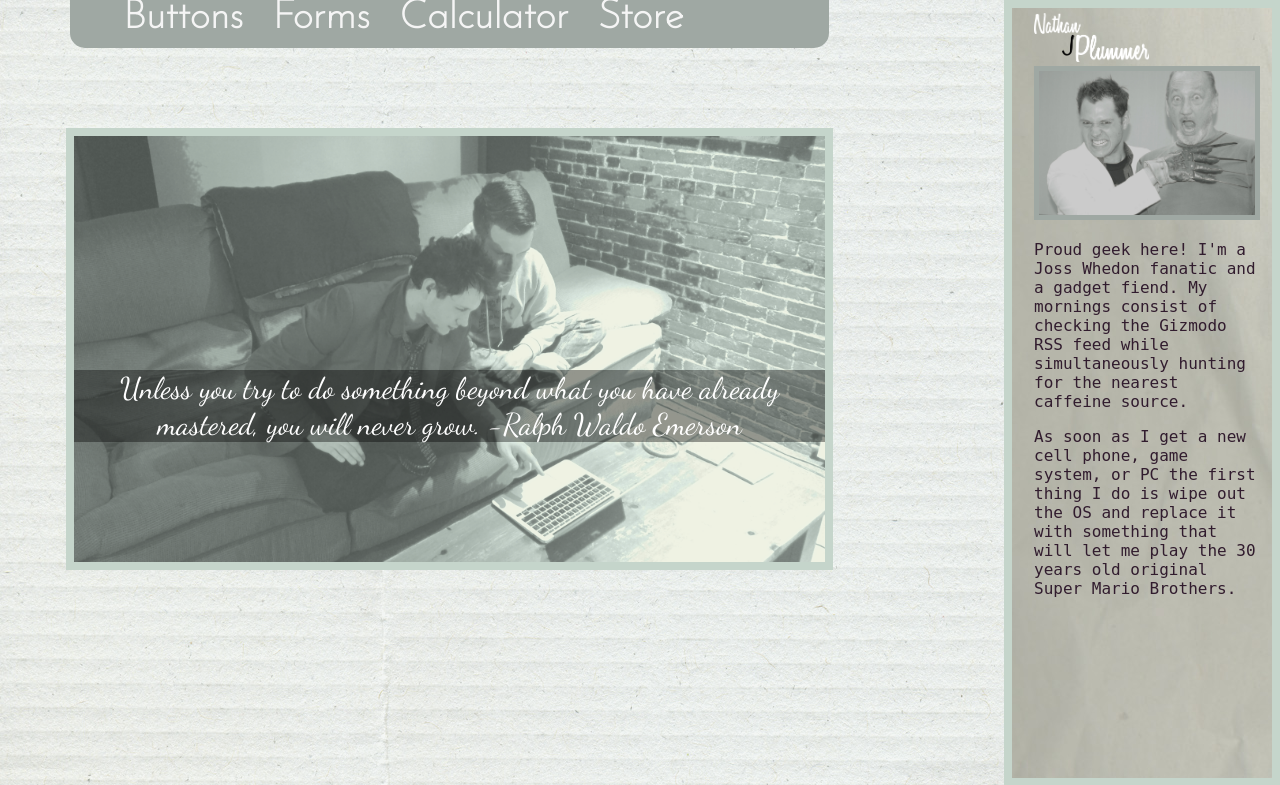
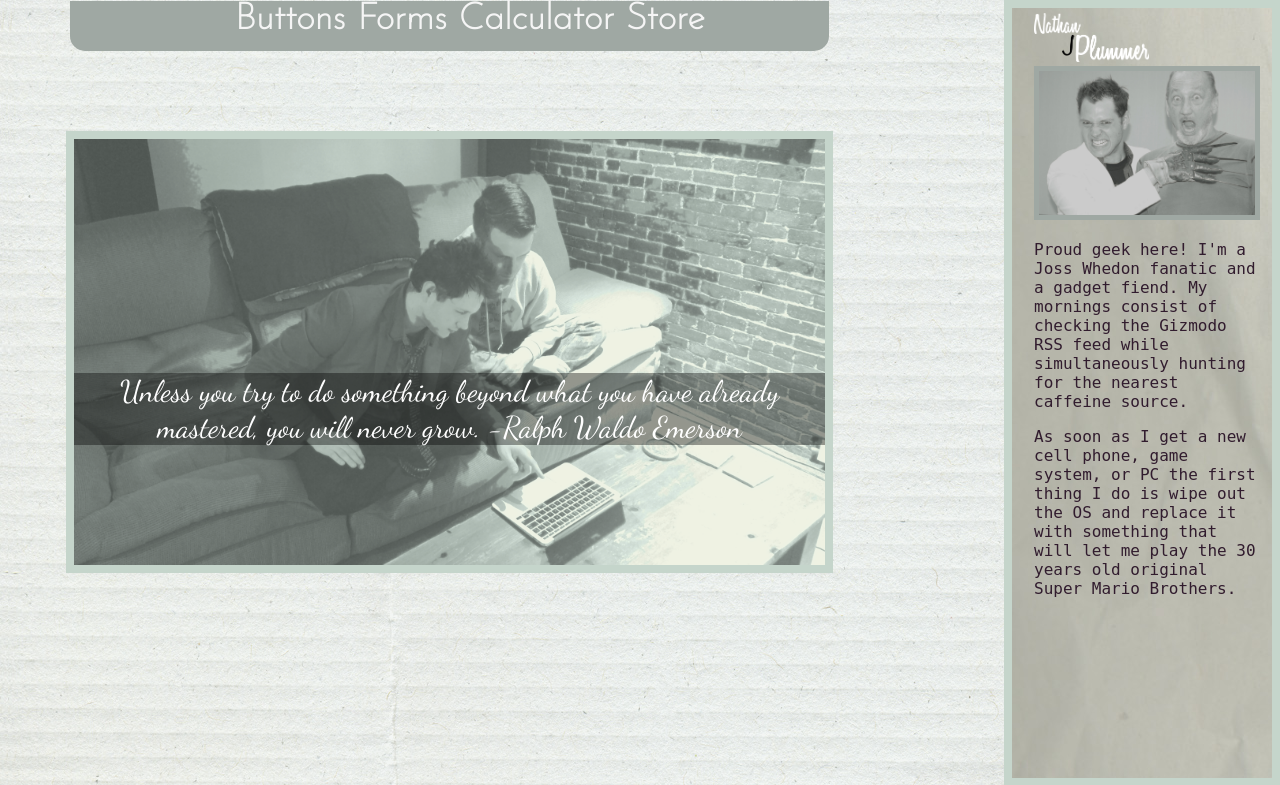
Before and after one commit to NathanJPlummer/NathanJPlummer.github.io, a PHP site: page / in a window 1280 px wide. Shown: the top 785 px of the page. Run offline with PHP 8.4, Linux system fonts and the light colour scheme.

Commit message:
Added links and made minor code fixes.

```diff
--- a/index.html
+++ b/index.html
@@ -14,16 +14,15 @@
         </div>
         <div id="notsidebar">
             <ul id="navbar">
-                <li>Buttons</li>
-                <li>Forms</li>
-                <li>Calculator</li>
-                <li>Store</li>
+                <li><a href="C6/Intro-CSS/button/index.html">Buttons</a></li>
+                <li><a href="C6/Intro-CSS/forms/">Forms</a></li>
+                <li><a href="C6/Intro-CSS/calculator/index.html">Calculator</a></li>
+                <li><a href="C6/Intro-CSS/shopping-cart/index.html">Store</a></li>
             </ul>
             <div id="background">
                 <img src="images/Share.png"/>
                 <span>Unless you try to do something beyond what you have already mastered, you will never grow. -Ralph Waldo Emerson</span>
             </div>
-
         </div>
     </body>
 </html>
--- a/stylesheet.css
+++ b/stylesheet.css
@@ -50,18 +50,30 @@ html, body{
     width: auto;
     height: 50px;
     margin: 0 auto; /*Center*/
-    margin-top: -10px; /*Hug top of page*/
+    margin-top: -7px; /*Hug top of page*/
     background-color: #9fa8a3;
     border-bottom-left-radius: 15px;
     border-bottom-right-radius: 15px;
+    text-align: center;
 }
 
 #navbar li{
     display: inline;
     font-family: 'Josefin Sans', sans-serif;
-    margin:1vw;
-    font-size: 5vh;
+    margin-right: .5vh;
+    margin-left: .5vh;
+    font-size: 4.6vh;
     font-weight: 800;
+}
+
+#navbar a {
+    text-decoration: none;
+    color: inherit;
+}
+
+#navbar a:hover{
+    background-color: #c5d5cb;
+    color: #9fa8a3;
 }
 /*END NAVBAR*/
 
```
